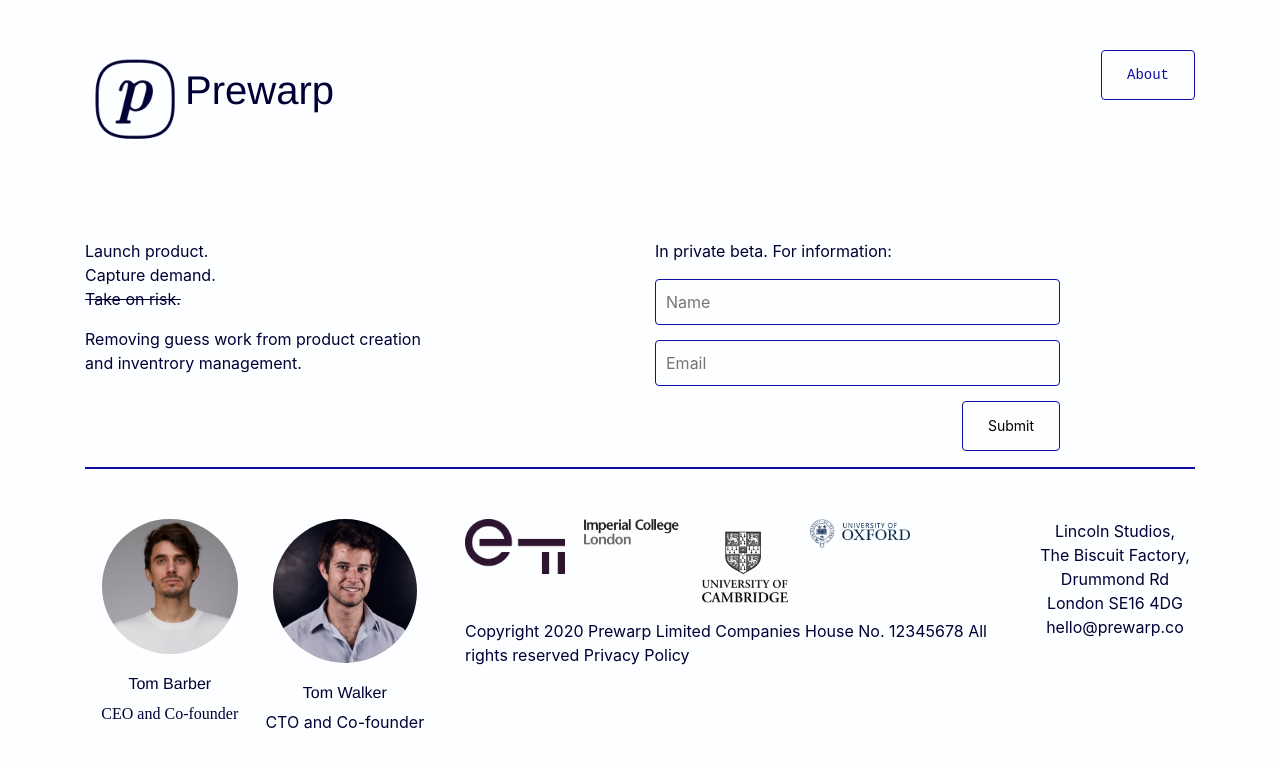
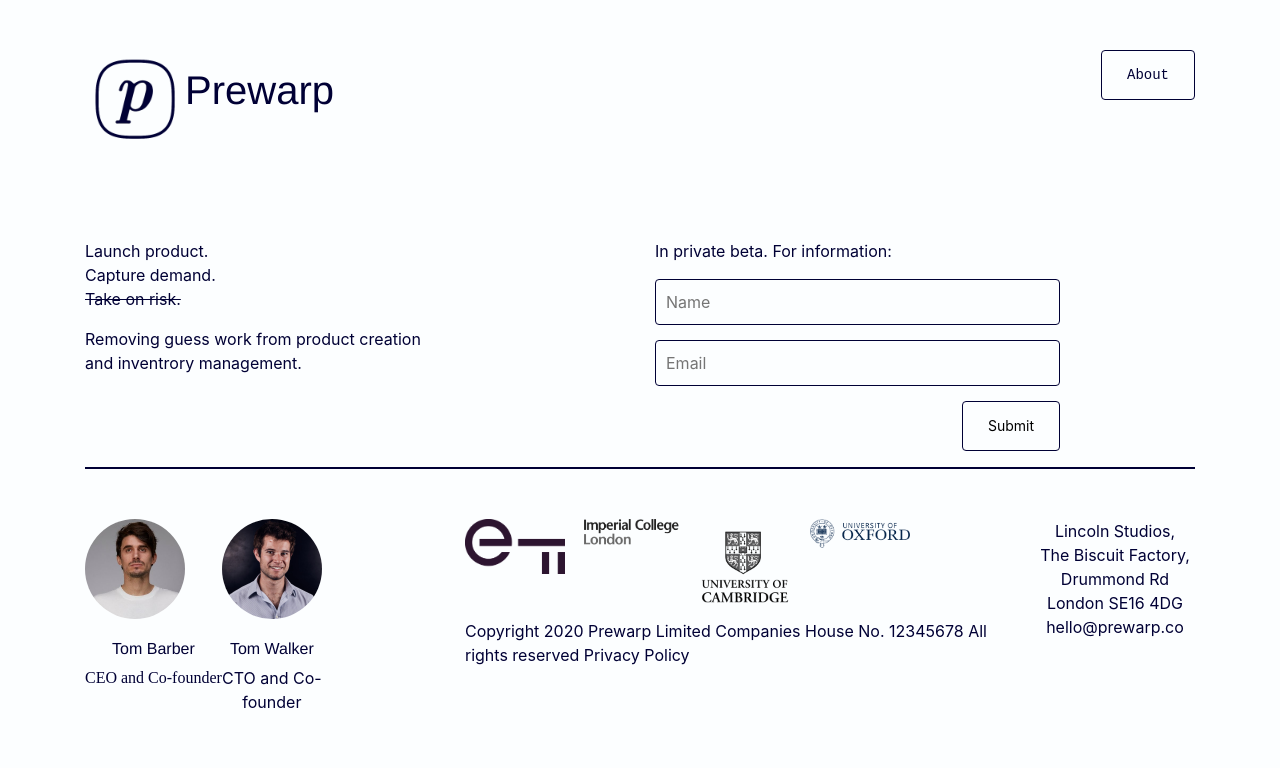
Before and after one commit to ChrisBaidoo/prewarp, a React (Create React App) app: page / in a window 1280 px wide. Shown: the top 768 px of the page. Built offline with nearby package versions, Linux system fonts and the light colour scheme.

Commit message:
Made the size profile images the same

```diff
--- a/src/index.css
+++ b/src/index.css
@@ -26,9 +26,15 @@
   display: inline-block;
 }
 
+.profile-image {
+  width: 100px;
+}
+
 .profile-image img {
   border-radius: 100%;
   text-align: center;
+  width: 100%;
+  height: auto;
 }
 
 .profile-details {
@@ -37,8 +43,8 @@
 }
 
 .buttons.style1 .button {
-  color: #0f0e9f;
-  border: solid 1px #0f0e9f;
+  color: #000035;
+  border: solid 1px #000035;
 }
 
 .about-button {
@@ -56,7 +62,7 @@
 }
 .actions button {
   background-color: transparent;
-  border: solid 1px #0f0e9f;
+  border: solid 1px #000035;
   padding: 10px;
   height: 3.125rem;
   padding: 0 1.5625rem;
@@ -72,7 +78,7 @@
   vertical-align: middle;
   padding: 0 1.5625rem;
   font-size: 0.875em;
-  font-family: "Source Code Pro", monospace;
+  font-family: "averta-thin", monospace;
   font-weight: 400;
   border-radius: 0.25rem;
 }
@@ -92,7 +98,7 @@
   width: 75%;
   padding: 10px;
   border-radius: 0.25rem;
-  border: solid 1px #0f0e9f;
+  border: solid 1px #000035;
   margin-bottom: 15px;
 }
 
@@ -137,7 +143,7 @@
   position: relative;
   padding: 0;
   border: 0;
-  background-color: #0f0e9f;
+  background-color: #000035;
   height: 2px;
 }
 /* @font-face {
```
Also changed, not shown: src/components/Home.js (+0 -17 lines).
